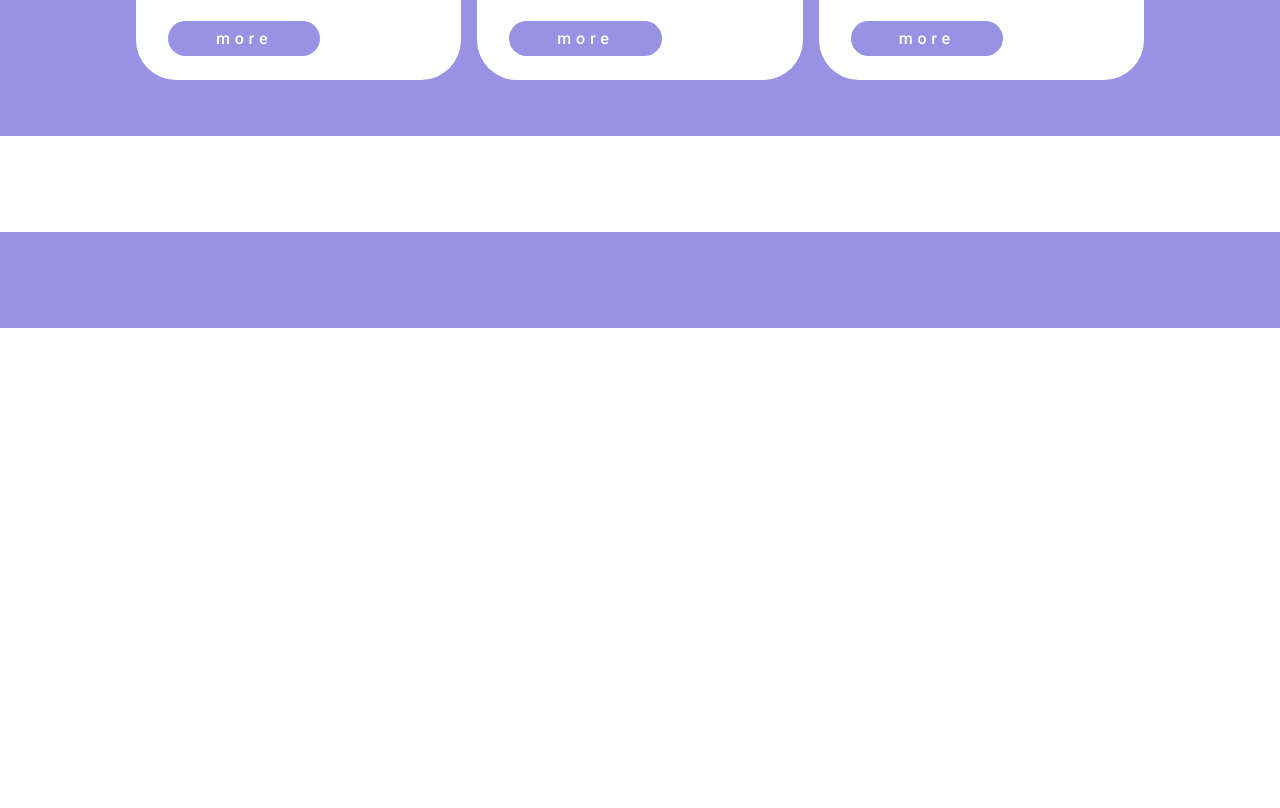
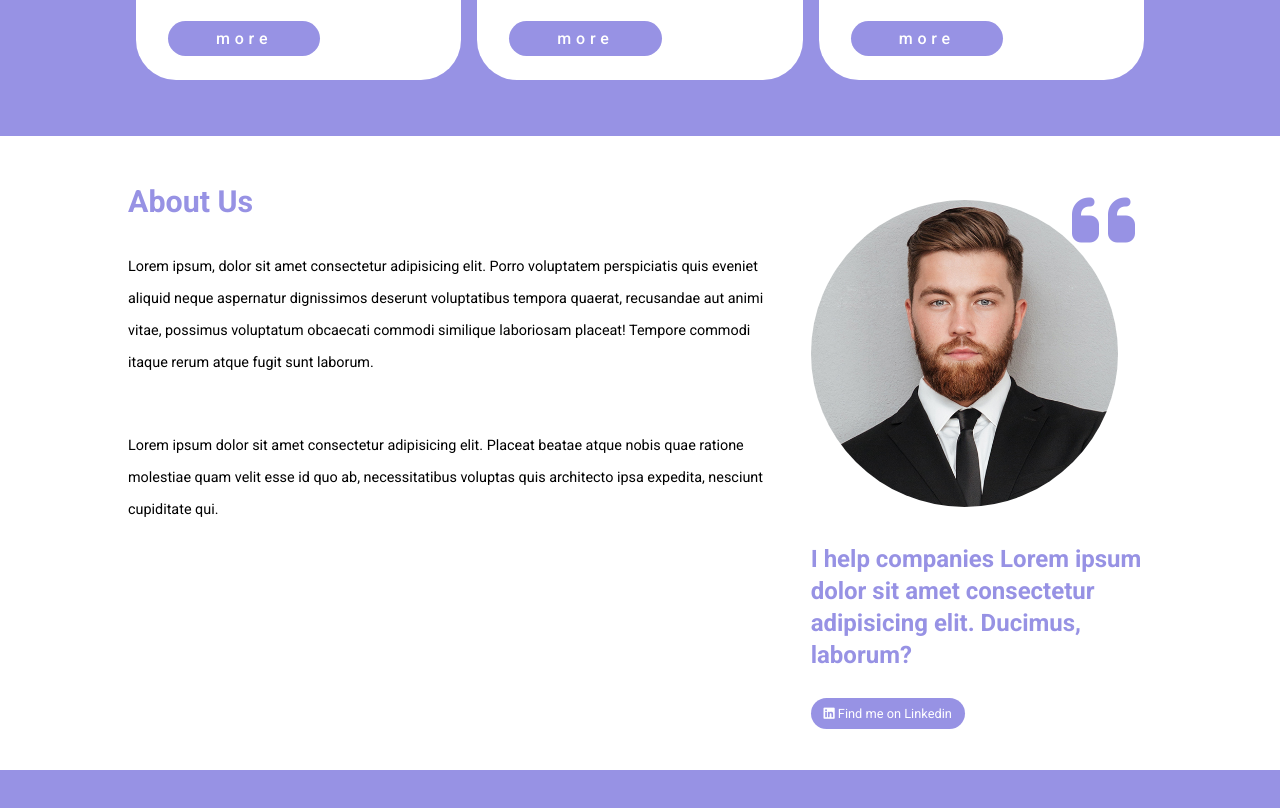
Before and after one commit to paoloevan/htmlcss-responsive-layout, a plain HTML site: page index.html in a window 1280 px wide. Shown: the part 3281-4089 px from the top of the page. Before the commit the page ends 3609 px from the top, so only its background shows below. Drawn offline with Linux system fonts and the light colour scheme.

Commit message:
add about us section

```diff
--- a/assets/style.css
+++ b/assets/style.css
@@ -66,7 +66,7 @@ a {
     align-items: center;
 }
 .container {
-    width: 90%;
+    width: 85%;
     margin: auto;
 }
 .col_12 {
@@ -83,6 +83,10 @@ a {
 }
 .text_center {
     text-align: center;
+}
+
+.relative {
+    position: relative;
 }
 /* #endregion */
 
@@ -278,7 +282,6 @@ header a {
 
 .quote img {
     width: 60%;
-    border-radius: 40%;
     margin: 1rem 0;
     border-radius: 50%;
     aspect-ratio: 1;
@@ -328,6 +331,48 @@ header a {
 /***********************
         ABOUT US
 ************************/
+
+.about_us h2{
+    color: var(--res--primary);
+    margin-bottom: 2rem;
+}
+
+
+.about_us p {
+    line-height: 2rem;
+    margin-bottom: 2rem;
+}
+
+.about_us img {
+    width: 60%;
+    margin: 1rem 0;
+    border-radius: 50%;
+    aspect-ratio: 1;
+    object-fit: cover;
+}
+
+.about_us .fa-quote-left {
+    position: absolute;
+}
+
+.about_us h5 {
+    color: var(--res--primary);
+    line-height: 2rem;
+    margin-bottom: 1rem;
+}
+
+.about_us a {
+    font-size: 0.8rem;
+    color: var(--res--white);
+    background-color: var(--res--primary);
+    padding: 0.5rem 0.8rem;
+    border-radius: 20px;
+}
+.about_us .relative i {
+    color: var(--res--primary);
+    font-size: 4.5rem;
+    right: 35%;
+}
 
 
 
@@ -380,6 +425,16 @@ footer {
     .quote img {
         width: 70%;
     }
+    .about_us img {
+        width: 90%;
+    }
+    .about_us .col_12.col_md_7.col_mx_8 {
+        padding-right: 2rem;
+    }
+    .about_us .relative i {
+        right: 5%;
+    }
+
 }
 
 @media screen and (min-width: 768px) {
--- a/index.html
+++ b/index.html
@@ -189,7 +189,8 @@
                     <div class="card_white">
                         <h1>01</h1>
                         <h5>Hight Quality</h5>
-                        <p>Lorem ipsum dolor sit amet consectetur adipisicing elit. Sit repudiandae dolorum reiciendis id ipsa laudantium laborum numquam cupiditate aspernatur quaerat?</p>
+                        <p>Lorem ipsum dolor sit amet consectetur adipisicing elit. Sit repudiandae dolorum reiciendis
+                            id ipsa laudantium laborum numquam cupiditate aspernatur quaerat?</p>
                         <a href="#">more</a>
                     </div>
                 </div>
@@ -198,7 +199,8 @@
                     <div class="card_white">
                         <h1>02</h1>
                         <h5>Creative Team</h5>
-                        <p>Lorem ipsum dolor sit amet consectetur adipisicing elit. Sit repudiandae dolorum reiciendis id ipsa laudantium laborum numquam cupiditate aspernatur quaerat?</p>
+                        <p>Lorem ipsum dolor sit amet consectetur adipisicing elit. Sit repudiandae dolorum reiciendis
+                            id ipsa laudantium laborum numquam cupiditate aspernatur quaerat?</p>
                         <a href="#">more</a>
                     </div>
                 </div>
@@ -207,7 +209,8 @@
                     <div class="card_white">
                         <h1>03</h1>
                         <h5>Amazing Reasults</h5>
-                        <p>Lorem ipsum dolor sit amet consectetur adipisicing elit. Sit repudiandae dolorum reiciendis id ipsa laudantium laborum numquam cupiditate aspernatur quaerat?</p>
+                        <p>Lorem ipsum dolor sit amet consectetur adipisicing elit. Sit repudiandae dolorum reiciendis
+                            id ipsa laudantium laborum numquam cupiditate aspernatur quaerat?</p>
                         <a href="#">more</a>
                     </div>
                 </div>
@@ -216,7 +219,8 @@
                     <div class="card_white">
                         <h1>04</h1>
                         <h5>Best Pricing</h5>
-                        <p>Lorem ipsum dolor sit amet consectetur adipisicing elit. Sit repudiandae dolorum reiciendis id ipsa laudantium laborum numquam cupiditate aspernatur quaerat?</p>
+                        <p>Lorem ipsum dolor sit amet consectetur adipisicing elit. Sit repudiandae dolorum reiciendis
+                            id ipsa laudantium laborum numquam cupiditate aspernatur quaerat?</p>
                         <a href="#">more</a>
                     </div>
                 </div>
@@ -225,7 +229,8 @@
                     <div class="card_white">
                         <h1>05</h1>
                         <h5>Innovations</h5>
-                        <p>Lorem ipsum dolor sit amet consectetur adipisicing elit. Sit repudiandae dolorum reiciendis id ipsa laudantium laborum numquam cupiditate aspernatur quaerat?</p>
+                        <p>Lorem ipsum dolor sit amet consectetur adipisicing elit. Sit repudiandae dolorum reiciendis
+                            id ipsa laudantium laborum numquam cupiditate aspernatur quaerat?</p>
                         <a href="#">more</a>
                     </div>
                 </div>
@@ -234,7 +239,8 @@
                     <div class="card_white">
                         <h1>06</h1>
                         <h5>24/7 Support</h5>
-                        <p>Lorem ipsum dolor sit amet consectetur adipisicing elit. Sit repudiandae dolorum reiciendis id ipsa laudantium laborum numquam cupiditate aspernatur quaerat?</p>
+                        <p>Lorem ipsum dolor sit amet consectetur adipisicing elit. Sit repudiandae dolorum reiciendis
+                            id ipsa laudantium laborum numquam cupiditate aspernatur quaerat?</p>
                         <a href="#">more</a>
                     </div>
                 </div>
@@ -244,10 +250,32 @@
         </section>
 
         <!-- about us -->
-        <section class="about_us">
-            <div class="container row">
-                <div class="col_12 col_md_7 col_mx_8"></div>
-                <div class="col_12 col_md_5 col_mx_4"></div>
+        <section class="about_us container">
+            <div class=" row">
+
+                <div class="col_12 col_md_7 col_mx_8">
+                    <h2>About Us</h2>
+                    <p>Lorem ipsum, dolor sit amet consectetur adipisicing elit. Porro voluptatem perspiciatis quis
+                        eveniet aliquid neque aspernatur dignissimos deserunt voluptatibus tempora quaerat, recusandae
+                        aut animi vitae, possimus voluptatum obcaecati commodi similique laboriosam placeat! Tempore
+                        commodi itaque rerum atque fugit sunt laborum.</p>
+                    <br>
+                    <p>Lorem ipsum dolor sit amet consectetur adipisicing elit. Placeat beatae atque nobis quae ratione
+                        molestiae quam velit esse id quo ab, necessitatibus voluptas quis architecto ipsa expedita,
+                        nesciunt cupiditate qui.</p>
+                </div>
+
+                <div class="col_12 col_md_5 col_mx_4">
+                    <div class="relative">
+                        <img src="./assets/img/about.jpg" alt="">
+                        <i class="fa-solid fa-quote-left"></i>
+                    </div>
+                    <h5>I help companies Lorem ipsum dolor sit amet consectetur adipisicing elit. Ducimus, laborum?</h5>
+                    <a href="#">
+                        <i class="fa-brands fa-linkedin"></i>
+                        Find me on Linkedin
+                    </a>
+                </div>
             </div>
         </section>
 
```
